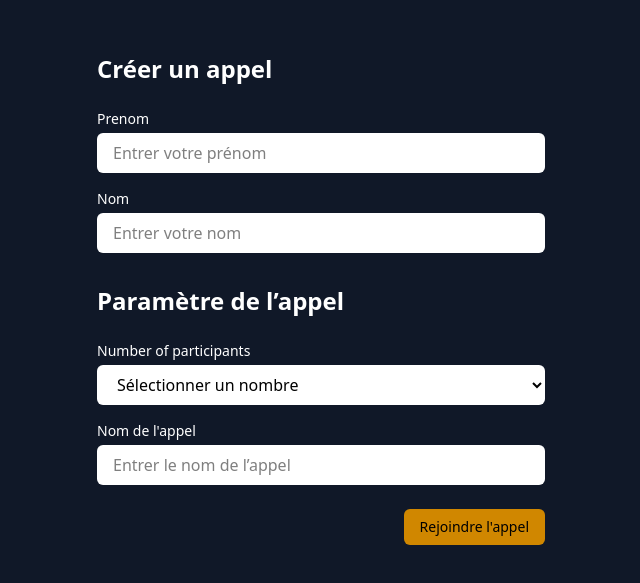
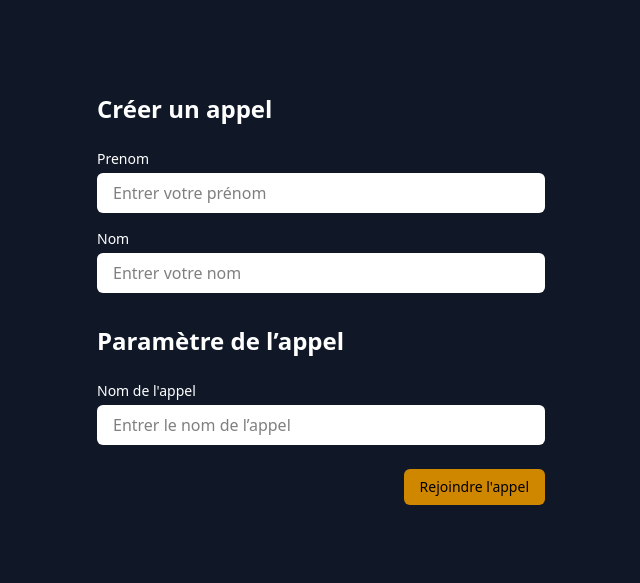
Before and after one commit to jerome-pourra/workshop_mds_2, a Vue app in the folder frontend-dev/: page / in a window 1280 px wide. Shown: the part 101-684 px from the top of the page, without its empty margins (319-959 px from the left). Built offline with nearby package versions, Linux system fonts and the light colour scheme.

Commit message:
remove maxMembers on form data + add const for API_SERVER_URL

```diff
--- a/frontend-dev/src/components/call-form/createCall.vue
+++ b/frontend-dev/src/components/call-form/createCall.vue
@@ -1,4 +1,5 @@
 <script>
+import { API_SERVER_URL } from '@/main.js'
 export default {
   name: 'CreerAppel',
   data() {
@@ -6,7 +7,6 @@ export default {
       prenom: '',
       nom: '',
       uuid: '',
-      nbParticipants: '',
       nomAppel: '',
       error: null,
     }
@@ -16,7 +16,7 @@ export default {
       this.createUser()
     },
     createUser() {
-      fetch('http://10.102.134.228:3000/user', {
+      fetch(`${API_SERVER_URL}/user`, {
         method: 'POST',
         headers: {
           'Content-Type': 'application/json'
@@ -38,14 +38,13 @@ export default {
         })
     },
     createCall() {
-      fetch('http://10.102.134.228:3000/conversation', {
+      fetch(`${API_SERVER_URL}/conversation`, {
         method: 'POST',
         headers: {
           'Content-Type': 'application/json'
         },
         body: JSON.stringify({
           userId: this.uuid,
-          maxMembers: this.nbParticipants
         })
       })
         .then(res => res.json())
@@ -81,14 +80,6 @@ export default {
       <h2 class="text-2xl font-bold mt-8 mb-6">Paramètre de l’appel</h2>
 
       <div class="my-4">
-        <label class="block text-sm mb-1">Number of participants</label>
-        <select v-model="nbParticipants" class="w-full px-4 py-2 rounded-md bg-white text-black">
-          <option disabled value="">Sélectionner un nombre</option>
-          <option v-for="n in 10" :key="n" :value="n">{{ n }}</option>
-        </select>
-      </div>
-
-      <div class="my-4">
         <label class="block text-sm mb-1">Nom de l'appel</label>
         <input v-model="nomAppel" type="text" placeholder="Entrer le nom de l’appel"
                class="w-full px-4 py-2 rounded-md bg-white text-black" />
--- a/frontend-dev/src/components/call-form/joinCall.vue
+++ b/frontend-dev/src/components/call-form/joinCall.vue
@@ -50,6 +50,7 @@
 
 <script>
 import { useCallStore } from "@/stores/callStore";
+import { API_SERVER_URL } from '@/main.js'
 export default {
   name: 'JoinCall',
   data() {
@@ -61,7 +62,7 @@ export default {
   methods: {
     createUser() {
       const callStore = useCallStore();
-      fetch('http://10.102.134.228:3000/user', {
+      fetch(`${API_SERVER_URL}/user`, {
         method: 'POST',
         headers: {
           'Content-Type': 'application/json',
--- a/frontend-dev/src/main.js
+++ b/frontend-dev/src/main.js
@@ -5,6 +5,7 @@ import App from './App.vue'
 import { createPinia } from 'pinia'
 import router from './router'
 
+export const API_SERVER_URL = 'http://localhost:3000'
 const app = createApp(App)
 
 const pinia = createPinia()
```
